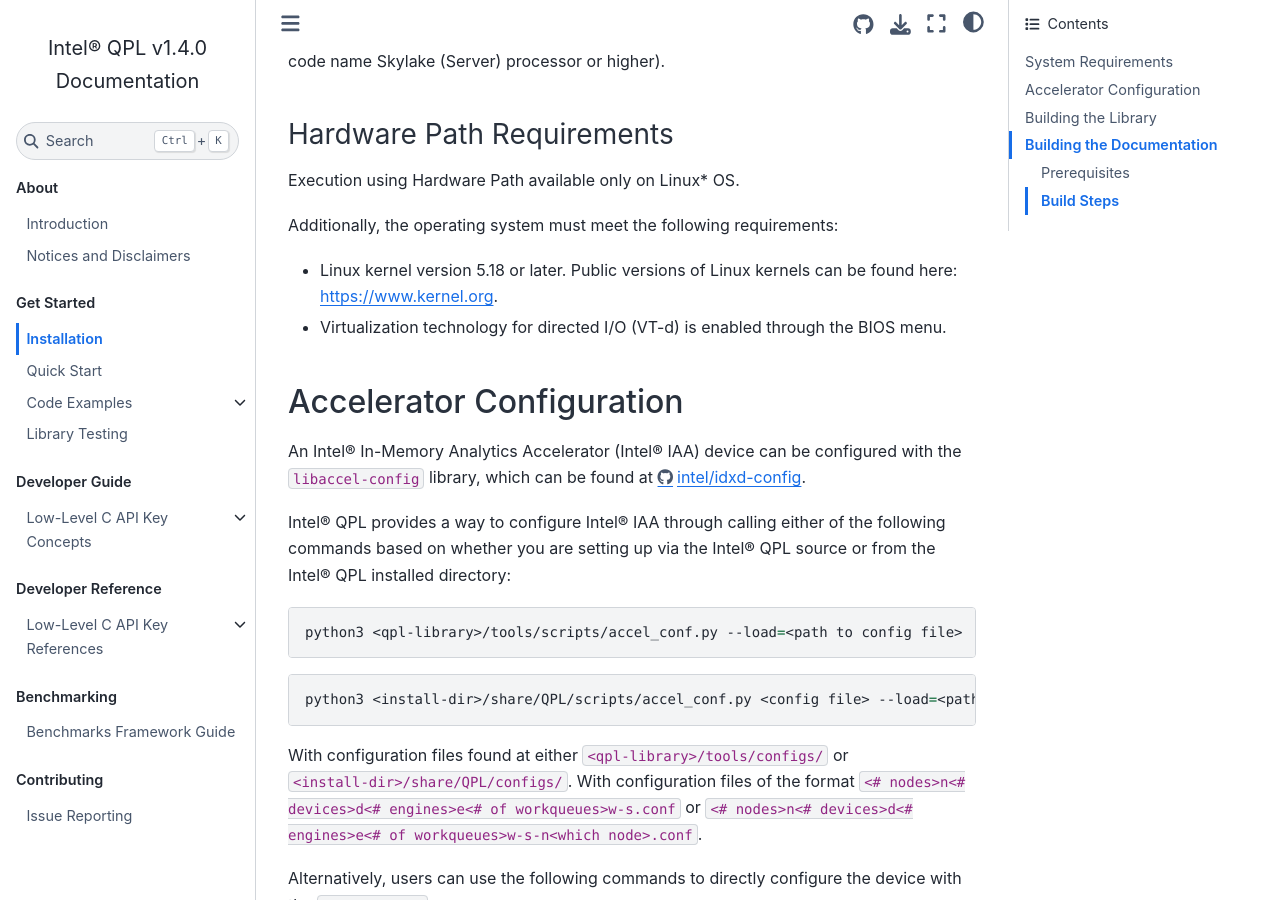
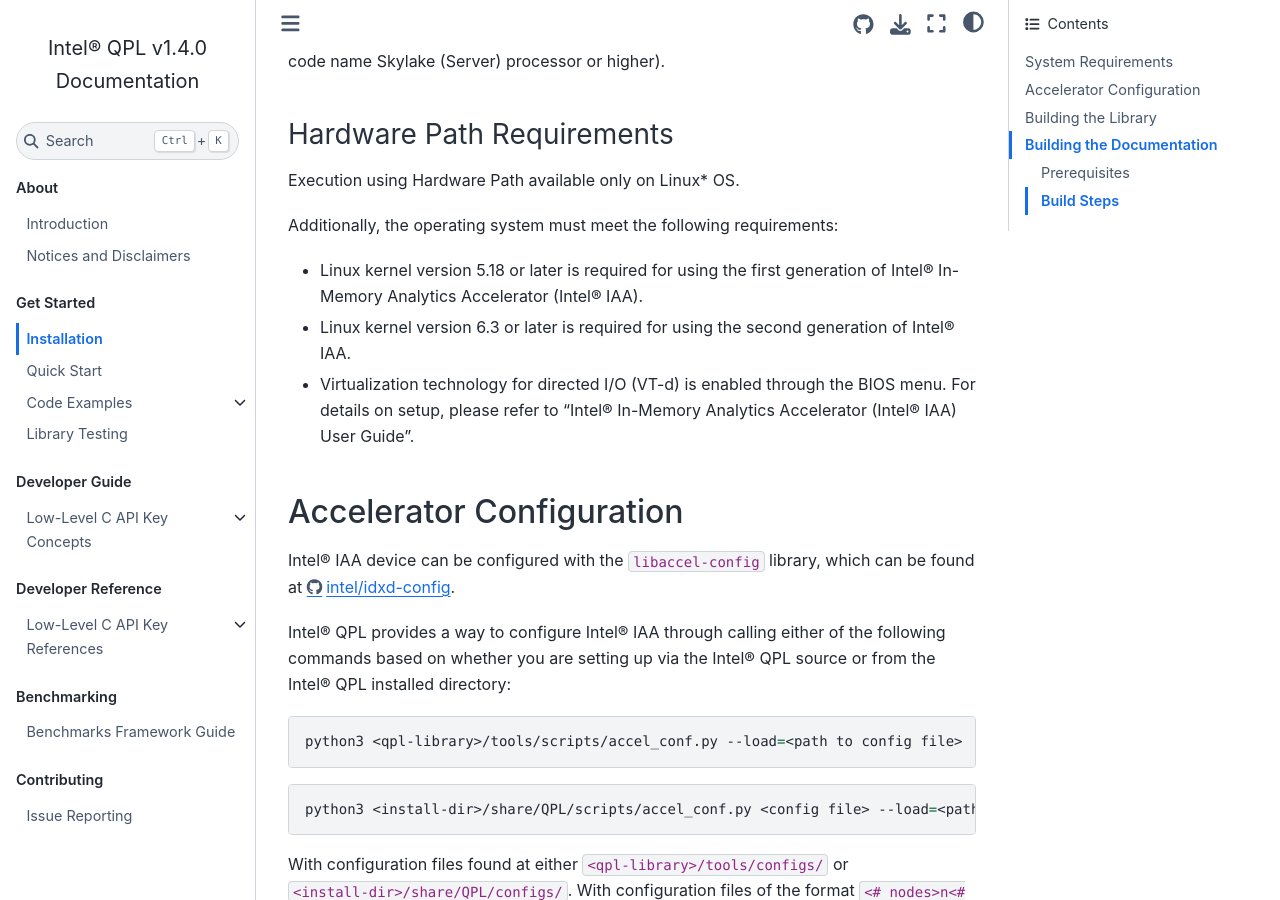
Before and after one commit to intel/qpl, a Sphinx documentation site: the page built from doc/source/documentation/get_started_docs/installation.rst, in a window 1280 px wide and 900 px high, scrolled down 650 px. Built offline with Sphinx 7.4.7 and the Sphinx Book theme 1.1.4, drawn with Linux system fonts in a browser that asks for light colours.

Commit message:
[doc] Clarify Linux kernel version required for using IAA 2.0 (#840)

```diff
--- a/doc/source/documentation/get_started_docs/installation.rst
+++ b/doc/source/documentation/get_started_docs/installation.rst
@@ -42,18 +42,18 @@
 
 Additionally, the operating system must meet the following requirements:
 
-- Linux kernel version 5.18 or later. Public versions of Linux
-  kernels can be found here: https://www.kernel.org.
+- Linux kernel version 5.18 or later is required for using the first generation of Intel® In-Memory Analytics Accelerator (Intel® IAA).
+- Linux kernel version 6.3 or later is required for using the second generation of Intel® IAA.
 - Virtualization technology for directed I/O (VT-d) is enabled through the BIOS menu.
+  For details on setup, please refer to "Intel® In-Memory Analytics Accelerator (Intel® IAA) User Guide".
 
 .. _accelerator_configuration_reference_link:
 
 Accelerator Configuration
 *************************
 
-An Intel® In-Memory Analytics Accelerator (Intel® IAA) device can be
-configured with the ``libaccel-config`` library, which can be found at
-https://github.com/intel/idxd-config.
+Intel® IAA device can be configured with the ``libaccel-config`` library,
+which can be found at https://github.com/intel/idxd-config.
 
 Intel® QPL provides a way to configure Intel® IAA through calling
 either of the following commands based on whether you are setting up
```
